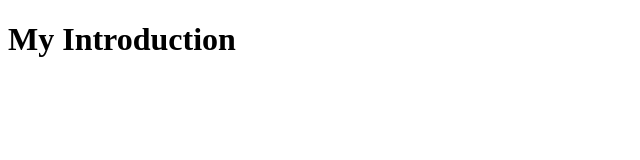
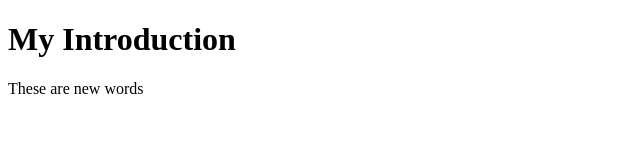
Before and after one commit to relasine/git-and-github-intro, a plain HTML site: page index.html in a window 1280 px wide. Shown: the whole page, without its empty margins (0-640 px from the left). Drawn offline with Linux system fonts and the light colour scheme.

Commit message:
Add content to body

```diff
--- a/index.html
+++ b/index.html
@@ -5,5 +5,6 @@
 </head>
 <body>
   <h1>My Introduction</h1>
+  <p>These are new words</p>
 </body>
 </html>
```
